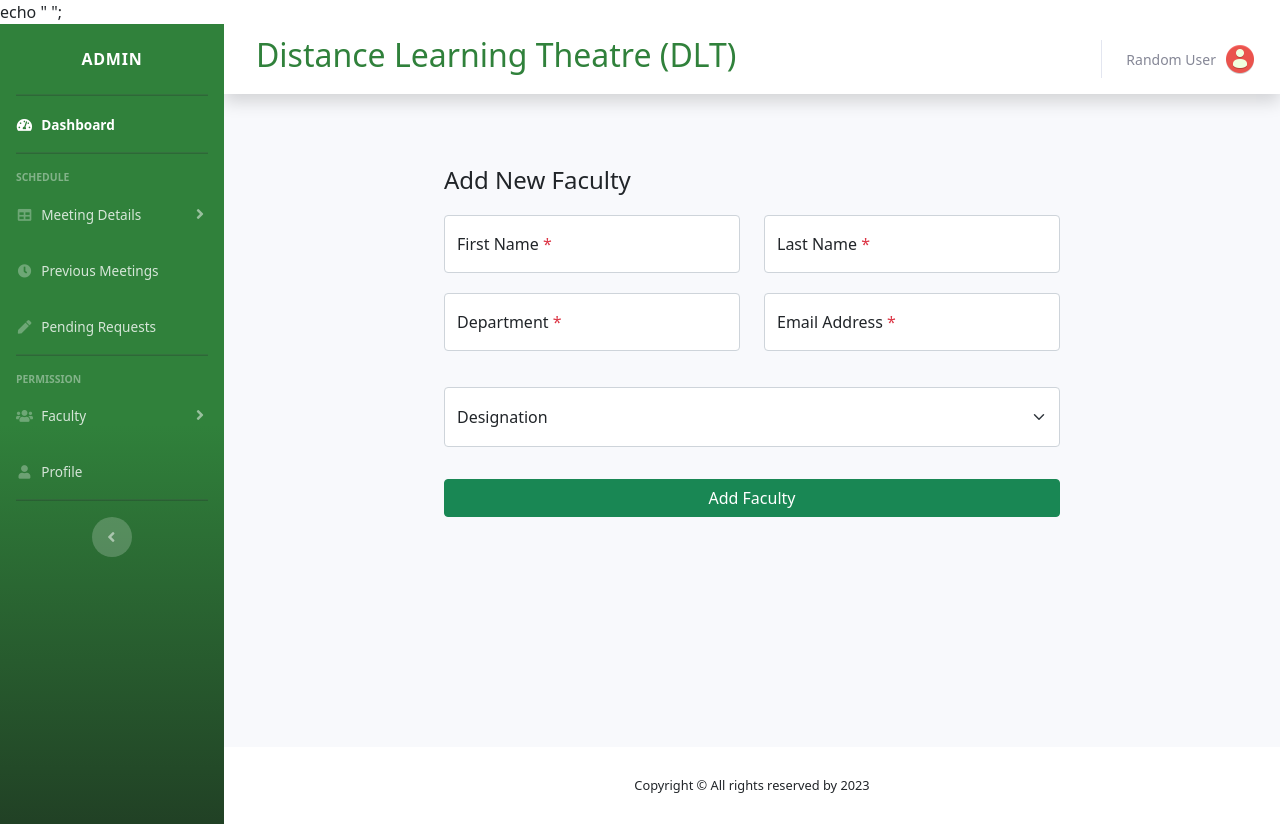
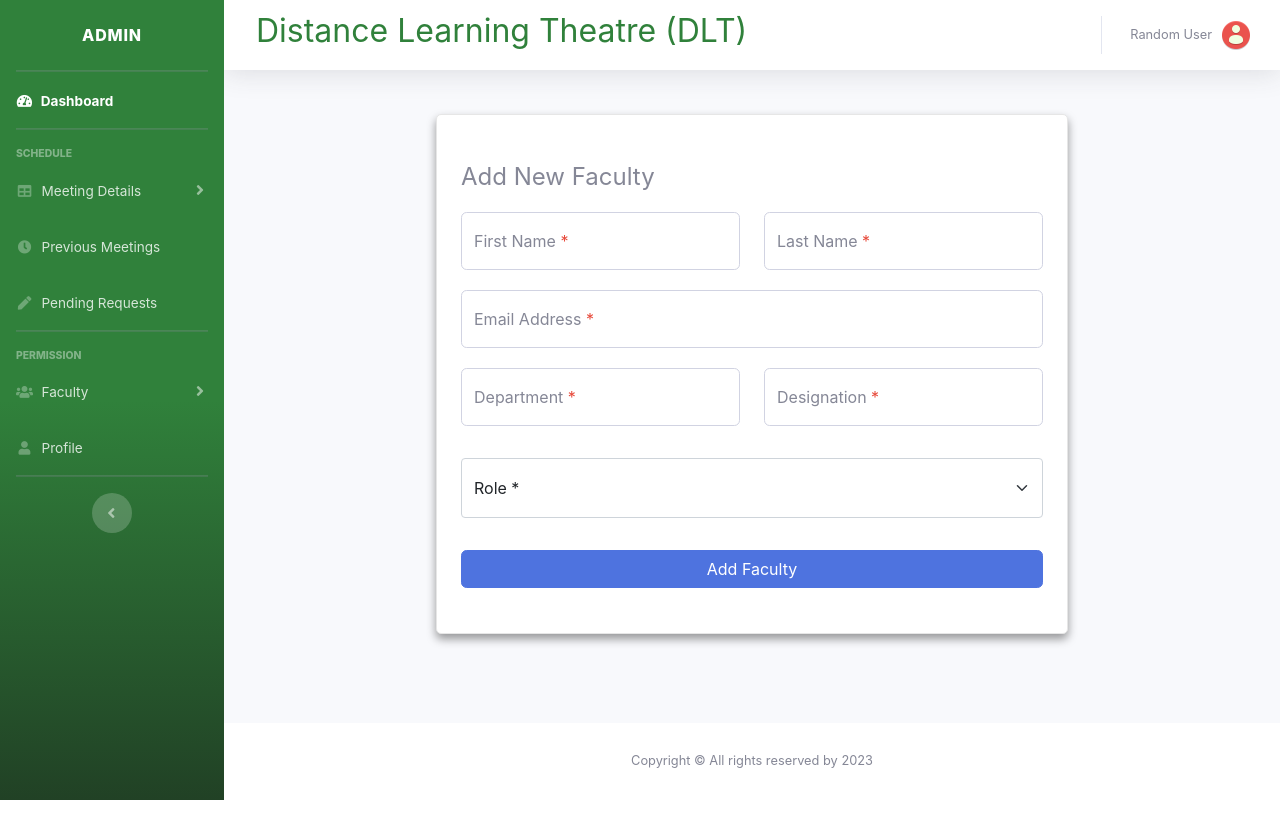
Before and after one commit to hasin023/DLT_BookingForm, a PHP site: page /admin/faculty.php?source=add_faculty in a window 1280 px wide. After the commit the page ends 800 px from the top, so only its background shows below. Run offline with PHP 8.4, Linux system fonts and the light colour scheme.

Commit message:
exported db

```diff
--- a/admin/faculty.php
+++ b/admin/faculty.php
@@ -1,11 +1,4 @@
 <?php include("includes/admin_header.php"); ?>
-
-
-echo "
-    <!-- Bootstrap -->
-    <link href="https://cdn.jsdelivr.net/npm/bootstrap@5.0.2/dist/css/bootstrap.min.css" rel="stylesheet" integrity="sha384-EVSTQN3/azprG1Anm3QDgpJLIm9Nao0Yz1ztcQTwFspd3yD65VohhpuuCOmLASjC" crossorigin="anonymous">
-    <script src="https://cdn.jsdelivr.net/npm/bootstrap@5.0.2/dist/js/bootstrap.bundle.min.js" integrity="sha384-MrcW6ZMFYlzcLA8Nl+NtUVF0sA7MsXsP1UyJoMp4YLEuNSfAP+JcXn/tWtIaxVXM" crossorigin="anonymous"></script>
-";
 
 
     <!-- Page Wrapper -->
--- a/admin/includes/add_faculty.php
+++ b/admin/includes/add_faculty.php
@@ -36,11 +36,11 @@
     </div>
 
 </form> -->
-
 <div class="container">
         <div class="row">
             <div class="col-lg-8 col-12 offset-lg-2">
-                <form class="requires-validation" action="../cr/" method="post"></form>
+                <div class="card">
+                <form class="requires-validation" action="process/facultyadd.php" method="post">
                     <div class="container">
                         <div class="row">
                             <div class="col-md-12 mt-5 mb-2">
@@ -58,36 +58,57 @@
                                     <label for="floatingInput">Last Name <span class="text-danger">*</span></label>
                                 </div>
                             </div>
+                            <div class="col-md-12 mt-1">
+                                <div class="form-floating mb-3">
+                                    <input type="email" class="form-control" id="floatingInput" placeholder="lname" name="email" required>
+                                    <label for="floatingInput">Email Address <span class="text-danger">*</span></label>
+                                </div>
+                            </div>
                             <div class="col-md-6 mt-1">
                                 <div class="form-floating mb-3">
                                     <input type="text" class="form-control" id="floatingInput" placeholder="dept" name="dept" required>
                                     <label for="floatingInput">Department <span class="text-danger">*</span></label>
                                 </div>
                             </div>
+
                             <div class="col-md-6 mt-1">
                                 <div class="form-floating mb-3">
-                                    <input type="email" class="form-control" id="floatingInput" placeholder="lname" name="lastname" required>
-                                    <label for="floatingInput">Email Address <span class="text-danger">*</span></label>
+                                    <input type="text" class="form-control" id="floatingInput" placeholder="lname" name="designation" required>
+                                    <label for="floatingInput">Designation <span class="text-danger">*</span></label>
                                 </div>
                             </div>
-                            <div class="col-md-12 mt-1 mb-3">
-                                <select class="form-select mt-3" style="height: 60px;" required>
-                                    <option selected disabled value="">Designation</option>
-                                    <option value="prof">Professor</option>
-                                    <option value="assoprof">Associate Professor</option>
-                                    <option value="assiprof">Assistant Professor</option>
-                                    <option value="lect">Lecturer</option>
+                            <div class="col-md-12  mb-3">
+                                <select class="form-select mt-3" style="height: 60px;" name="role" required>
+                                    <option selected disabled value="">Role <span class="text-danger">*</span></option>
+                                    <option value="admin">Admin</option>
+                                    <option value="head">Head</option>
+                                    <option value="faculty">Faculty Member</option>
+                                    <option value="AdminStuff">Administrative Stuff</option>
                                 </select>
                             </div>
                         </div>
                         <div class="row">
 
                             <div class="form-button mt-3">
-                                <button id="submit" type="submit" class="btn btn-success sh-search" style="width: 100%;">Add Faculty</button>
+                                <button id="submit" type="submit" class="btn btn-primary sh-search" style="width: 100%;">Add Faculty</button>
                             </div>
                         </div>
                     </div>
                 </form>
+                </div>
             </div>
         </div>
     </div>
+
+
+<style>
+    .card{
+        margin-top: 20px;
+        margin-bottom: 20px;
+        min-height: 65vh;
+        border: 1px solid #e6e6e6;
+        border-radius: 5px;
+        background-color: #fff;
+        box-shadow: 0 5px 10px rgba(0,0,0,.4);
+    }
+</style>
--- a/admin/includes/admin_header.php
+++ b/admin/includes/admin_header.php
@@ -13,13 +13,17 @@
 
     <title>Admin</title>
 
-    <link rel="icon" href="https://fav.farm/🔐" />
+    <!-- <link rel="icon" href="https://fav.farm/🔐" /> -->
 
     <!-- Custom fonts for this template-->
     <link href="vendor/fontawesome-free/css/all.min.css" rel="stylesheet" type="text/css">
     <link rel="preconnect" href="https://fonts.googleapis.com">
     <link rel="preconnect" href="https://fonts.gstatic.com" crossorigin>
     <link href="https://fonts.googleapis.com/css2?family=Poppins:wght@300;400;500;600;700&display=swap" rel="stylesheet">
+
+    <!-- Bootstrap -->
+    <link href="https://cdn.jsdelivr.net/npm/bootstrap@5.0.2/dist/css/bootstrap.min.css" rel="stylesheet" integrity="sha384-EVSTQN3/azprG1Anm3QDgpJLIm9Nao0Yz1ztcQTwFspd3yD65VohhpuuCOmLASjC" crossorigin="anonymous">
+    <script defer src="https://cdn.jsdelivr.net/npm/bootstrap@5.0.2/dist/js/bootstrap.bundle.min.js" integrity="sha384-MrcW6ZMFYlzcLA8Nl+NtUVF0sA7MsXsP1UyJoMp4YLEuNSfAP+JcXn/tWtIaxVXM" crossorigin="anonymous"></script>
 
     <!-- Custom styles for this template-->
     <link href="css/admin.min.css" rel="stylesheet">
--- a/form/index.php
+++ b/form/index.php
@@ -52,7 +52,7 @@
 
     <!-- Bootstrap -->
     <link href="https://cdn.jsdelivr.net/npm/bootstrap@5.0.2/dist/css/bootstrap.min.css" rel="stylesheet" integrity="sha384-EVSTQN3/azprG1Anm3QDgpJLIm9Nao0Yz1ztcQTwFspd3yD65VohhpuuCOmLASjC" crossorigin="anonymous">
-    <script src="https://cdn.jsdelivr.net/npm/bootstrap@5.0.2/dist/js/bootstrap.bundle.min.js" integrity="sha384-MrcW6ZMFYlzcLA8Nl+NtUVF0sA7MsXsP1UyJoMp4YLEuNSfAP+JcXn/tWtIaxVXM" crossorigin="anonymous"></script>
+    <script defer src="https://cdn.jsdelivr.net/npm/bootstrap@5.0.2/dist/js/bootstrap.bundle.min.js" integrity="sha384-MrcW6ZMFYlzcLA8Nl+NtUVF0sA7MsXsP1UyJoMp4YLEuNSfAP+JcXn/tWtIaxVXM" crossorigin="anonymous"></script>
 
     <!-- Unicons -->
     <link rel="stylesheet" href="https://unicons.iconscout.com/release/v4.0.8/css/line.css">
```
Also changed, not shown: extra/librarydb_exp_30_8_23.sql (added, +91 -0 lines), admin/process/facultyadd.php (added).
